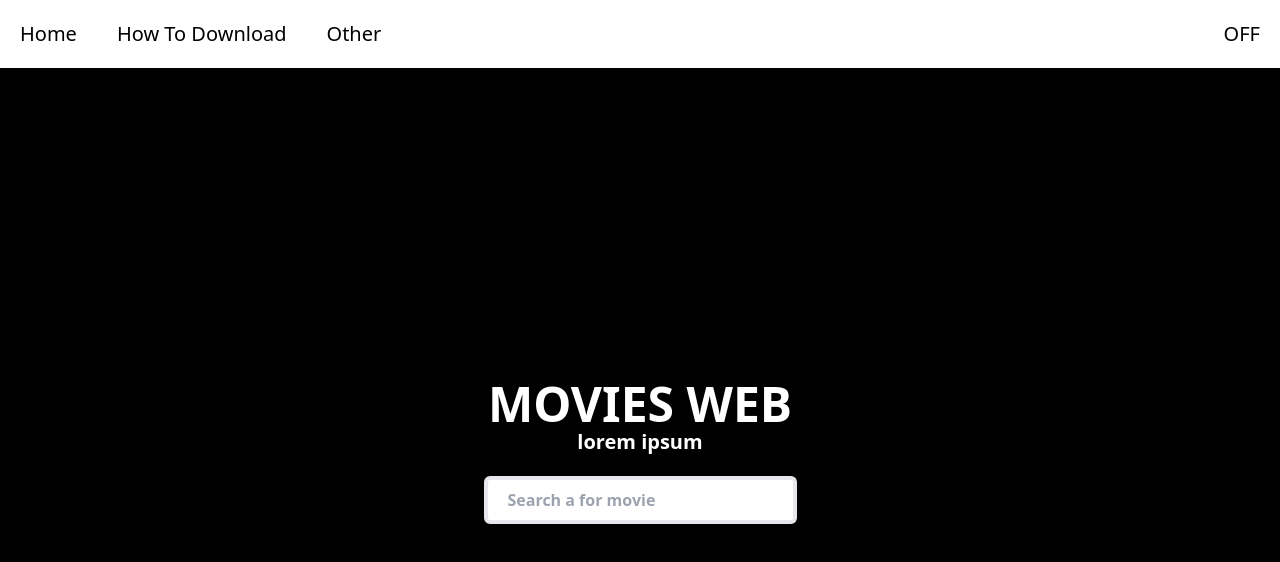
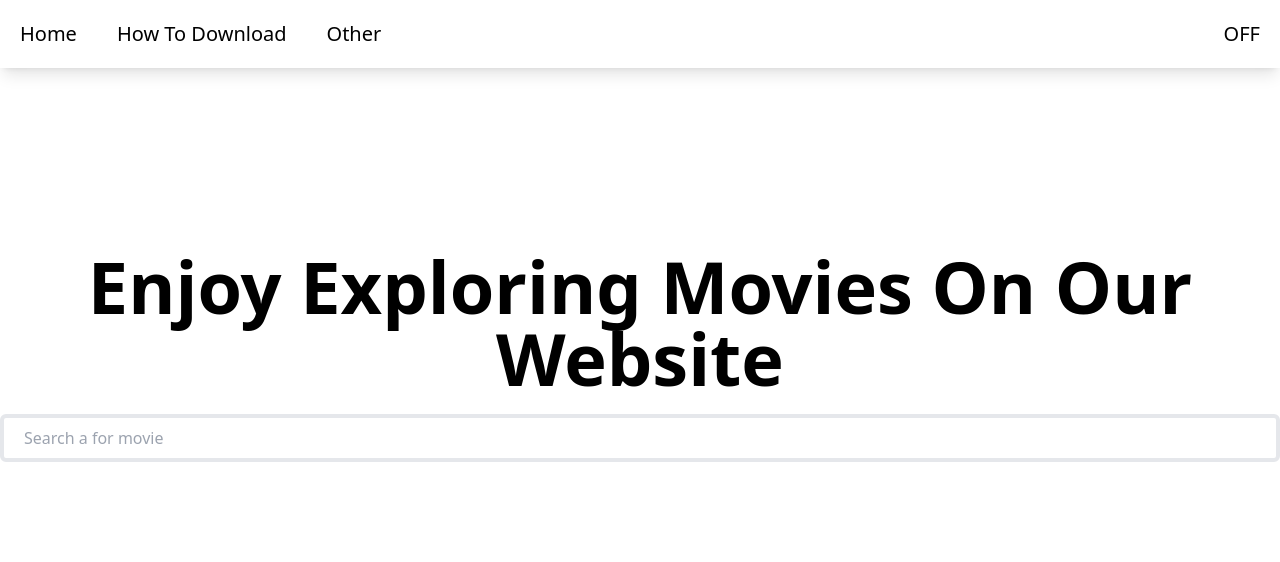
Before and after one commit to Igprad01/React-Js-Learn, a React (Vite) app: page / in a window 1280 px wide. Shown: the top 562 px of the page. Built offline with nearby package versions, Linux system fonts and the light colour scheme.

Commit message:
finishing hero section

```diff
--- a/src/components/Layouts/hero_section.jsx
+++ b/src/components/Layouts/hero_section.jsx
@@ -1,16 +1,15 @@
 import React from "react";
 import Heading1 from "../ELements/Heading1/H1";
-import Heading2 from "../ELements/Heading2/H2";
 import Search from "../ELements/Pencarian/Pencarian";
+
 
 const HeroSection = () => {
     return (
-        <div className="relative w-full bg-black py-24 px-32 md:py-58 lg:py-72 xl:py-96 flex items-center justify-center">
+        <div className="relative w-full py-24 px-32 md:py-58 lg:py-72 flex items-center justify-center">
             <div className="absolute flex items-center justify-center">
-                <div className="text-center font-bold">
-                    <Heading1 text="MOVIES WEB" styling="text-white text-5xl" />
-                    <Heading2 text = "lorem ipsum" styling = 'text-white text-xl' />
-                    <Search padding = 'py-2 pr-10'/>
+                <div className="text-center">
+                    <Heading1 text='enjoy exploring movies on our website' styling="text-black font-bold text-7xl capitalize" />
+                    <Search padding = 'py-2 pr-10 mt-10'/>
                 </div>
             </div>
         </div>
```
